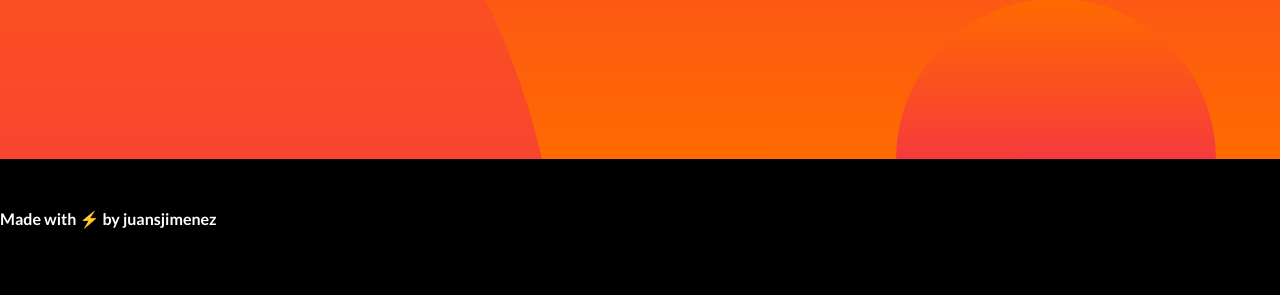
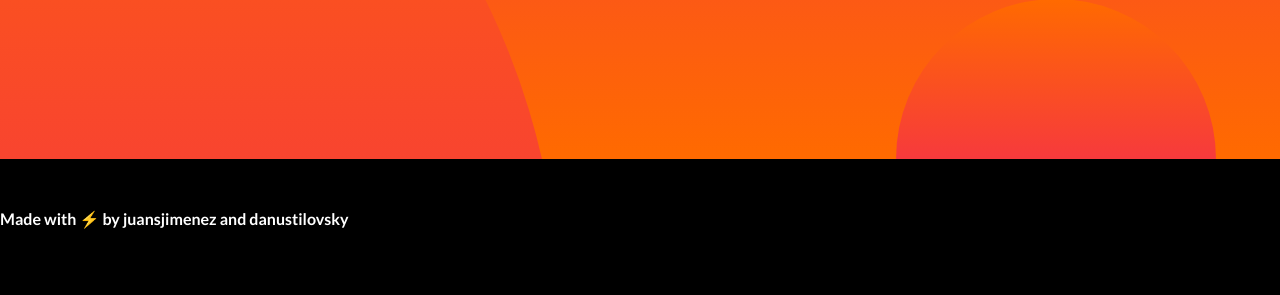
Before and after one commit to juansjimenez/ARTravel, a PHP site: page / in a window 1280 px wide. Shown: the part 787-1082 px from the top of the page. Run offline with PHP 8.4, Linux system fonts and the light colour scheme; the visitor is signed in with stand-in values (Sample User, id 1).

Commit message:
changed authors footer

```diff
--- a/index.php
+++ b/index.php
@@ -97,7 +97,7 @@ require __DIR__ . '/vendor/autoload.php';
       <p class="m-0 text-center text-white small"></p>
     </div>
     <!-- /.container -->
-    <p style="color:white"> <strong> Made with ⚡ by juansjimenez </strong></p>
+    <p style="color:white"> <strong> Made with ⚡ by juansjimenez and danustilovsky </strong></p>
   </footer>
 
   <!-- Bootstrap core JavaScript -->
```
